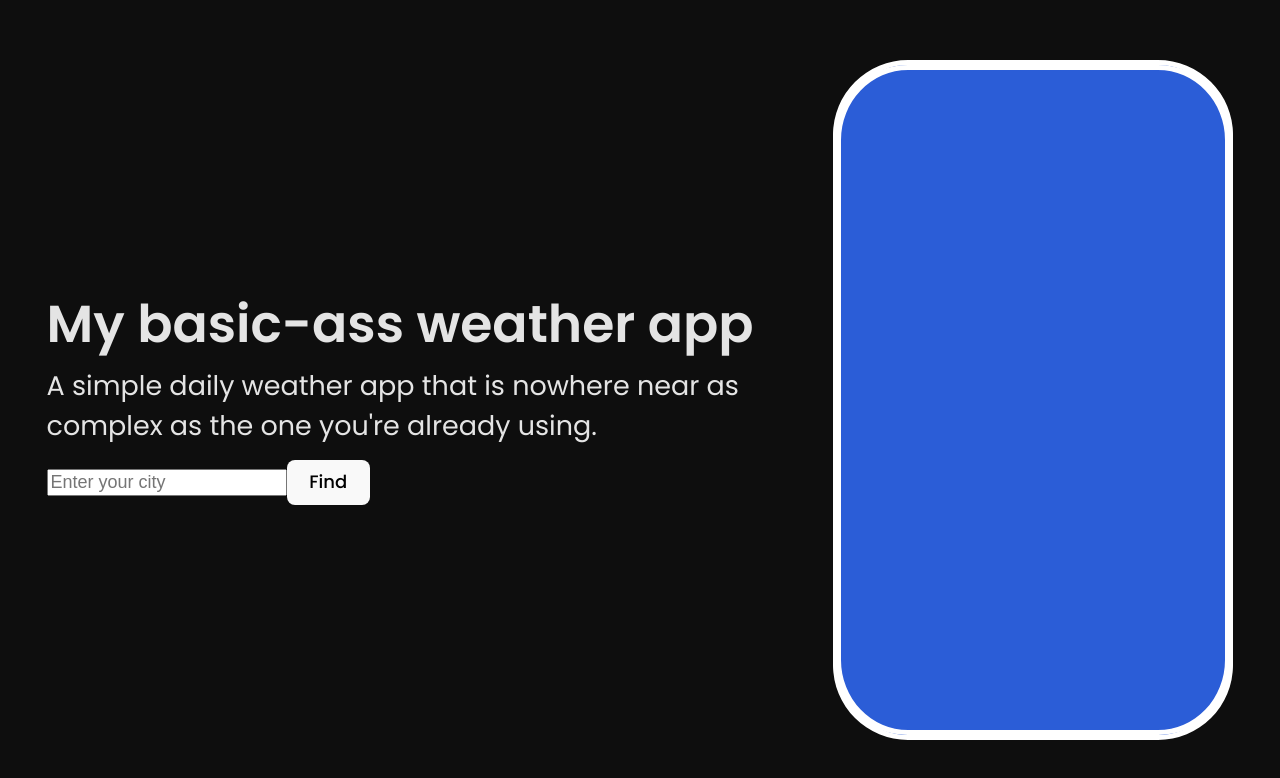
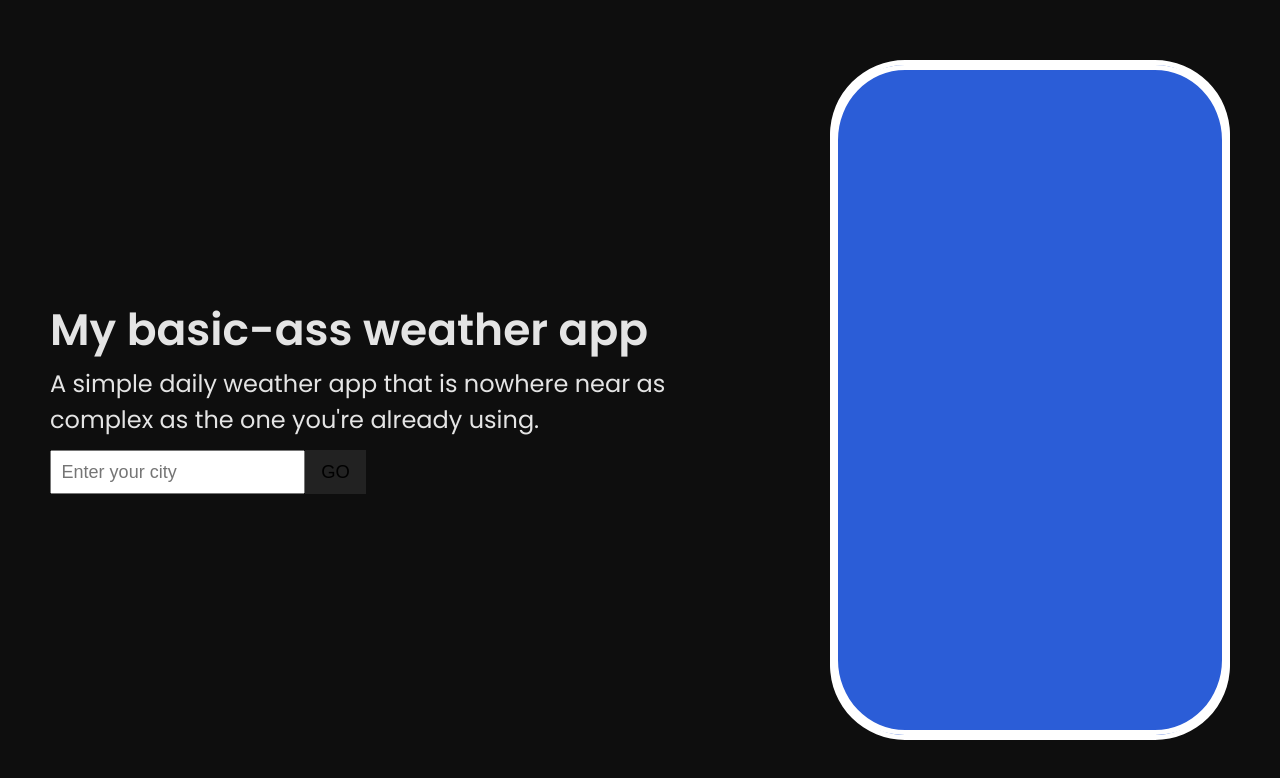
Before and after one commit to erikajdavid/my-weather-app, a React (Vite) app in the folder my-weather-app/: page / in a window 1280 px wide. Shown: the top 778 px of the page. Built offline with nearby package versions, Linux system fonts and the light colour scheme.

Commit message:
updated header and search bar styling

```diff
--- a/my-weather-app/src/App.css
+++ b/my-weather-app/src/App.css
@@ -35,17 +35,42 @@ header {
 }
 
 header h1 {
-    font-size: 3.25rem;
+    font-size: 2.75rem;
     font-weight: 600;
 }
 
 header h2 {
     padding: 0.5em 0;
     font-weight: 400;
+    font-size: 1.5rem;
 }
 
 header h2 {
     width: 700px;
+}
+
+.inputSearchBar {
+    display: flex;
+    align-items: center;
+}
+
+input {
+    padding: 0.6rem;
+}
+
+.inputSearchBar button {
+    all: revert;
+    text-transform: uppercase;
+    background-color: rgb(34, 34, 34);
+    padding: 0.7rem 1rem;
+    font-size: 1.15rem;
+    border: none;
+    cursor: pointer;
+    transition: all 0.25s ease;
+}
+
+.inputSearchBar button:hover {
+    background-color: rgb(45, 45, 45);
 }
 
 .AppContainer {
--- a/my-weather-app/src/SearchBar.jsx
+++ b/my-weather-app/src/SearchBar.jsx
@@ -13,7 +13,7 @@ const SearchBar = ({ setCity, searchCity }) => {
   };
 
   return (
-    <div>
+    <div className="inputSearchBar">
       <input
         type="text"
         placeholder="Enter your city"
@@ -21,7 +21,7 @@ const SearchBar = ({ setCity, searchCity }) => {
         onChange={handleInputChange}
       />
       <button onClick={handleSearchClick} type="submit">
-        Find
+        Go
       </button>
     </div>
   );
```
